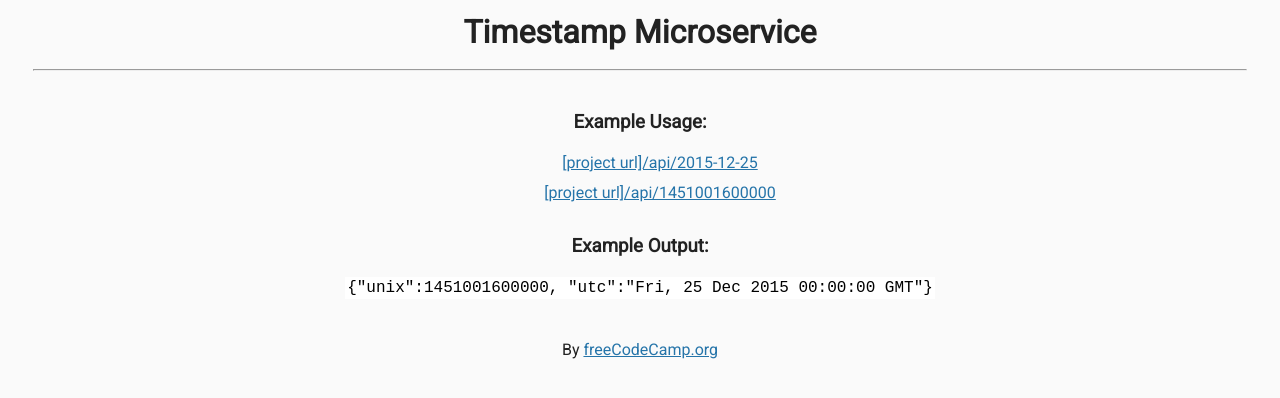
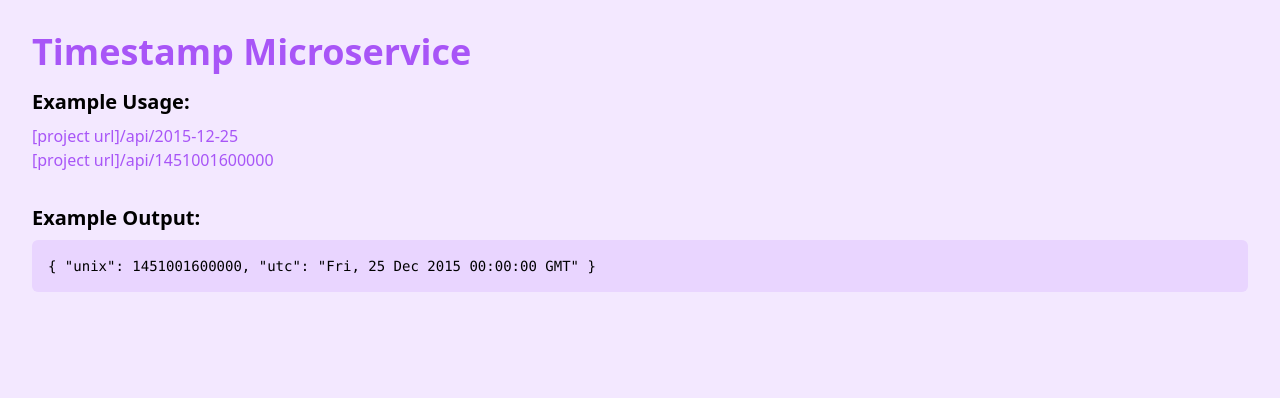
Before and after one commit to hackodes/Projects, a website: page BackEndDevelopmentAndAPIs/TimestampMicroservice/views/index.html in a window 1280 px wide. Drawn offline with nearby package versions, Linux system fonts and the light colour scheme; files that its build step writes are made by us from their sources.

Commit message:
Add tailwind styles

```diff
--- /dev/null
+++ b/BackEndDevelopmentAndAPIs/TimestampMicroservice/public/input.css
@@ -0,0 +1,3 @@
+@tailwind base;
+@tailwind components;
+@tailwind utilities;
--- /dev/null
+++ b/BackEndDevelopmentAndAPIs/TimestampMicroservice/tailwind.config.js
@@ -0,0 +1,8 @@
+/** @type {import('tailwindcss').Config} */
+module.exports = {
+    content: ["./views/**/*.{html,js}"],
+    theme: {
+      extend: {},
+    },
+    plugins: [],
+  }
--- a/BackEndDevelopmentAndAPIs/TimestampMicroservice/views/index.html
+++ b/BackEndDevelopmentAndAPIs/TimestampMicroservice/views/index.html
@@ -1,32 +1,40 @@
 <!DOCTYPE html>
+<html lang="en">
 
-<html>
 <head>
-      <title>Timestamp Microservice | freeCodeCamp.org</title>
-      <link rel="shortcut icon" href="https://cdn.freecodecamp.org/universal/favicons/favicon-32x32.png" type="image/x-icon"/>
-      <link href="https://fonts.googleapis.com/css?family=Roboto" rel="stylesheet" type="text/css">
-      <link href="style.css" rel="stylesheet" type="text/css">
+  <meta charset="UTF-8">
+  <meta name="viewport" content="width=device-width, initial-scale=1.0">
+  <title>Timestamp Microservice</title>
+  <link href="output.css" rel="stylesheet" type="text/css">
 </head>
 
-   <body>
-    <h1>Timestamp Microservice</h1>
-    <hr />
-    <div class="container">
-      <h3>Example Usage:</h3>
-      <ul>
-        <li><a href="api/2015-12-25">[project url]/api/2015-12-25</a></li>
-        <li><a href="api/1451001600000">[project url]/api/1451001600000</a></li>
-      </ul>
+<body class="bg-purple-100">
+  <div class="container mx-auto p-2 md:p-6 lg:p-8">
+    <h1 class="text-2xl md:text-4xl font-bold text-purple-500 mb-4">Timestamp Microservice</h1>
 
-      <h3>Example Output:</h3>
+
+    <div class="container ">
+      <section class="mb-4 md:mb-8">
+        <h2 class="text-lg md:text-xl font-semibold mb-2">Example Usage:</h2>
         <p>
-        <code>{"unix":1451001600000, "utc":"Fri, 25 Dec 2015 00:00:00 GMT"}</code>
+          <a href="api/2015-12-25" class="text-purple-500 hover:underline">[project url]/api/2015-12-25</a>
         </p>
+        <p>
+          <a href="api/1451001600000" class="text-purple-500 hover:underline">[project url]/api/1451001600000</a>
+        </p>
+      </section>
+
+      <section>
+        <h2 class="text-lg md:text-xl font-semibold mb-2">Example Output:</h2>
+        <p class="bg-purple-200 p-2 md:p-4 rounded-md text-sm font-mono">
+          {
+          "unix": 1451001600000,
+          "utc": "Fri, 25 Dec 2015 00:00:00 GMT"
+          }
+        </p>
+      </section>
     </div>
-    <div class="footer">
-      <p>
-        By <a href="https://www.freecodecamp.org/">freeCodeCamp.org</a>
-      </p>
   </div>
 </body>
+
 </html>
```
Also changed, not shown: BackEndDevelopmentAndAPIs/TimestampMicroservice/package.json (+6 -2 lines), BackEndDevelopmentAndAPIs/TimestampMicroservice/public/output.css (added), 1 other file. Lines whose indentation alone changed are shown as unchanged.
